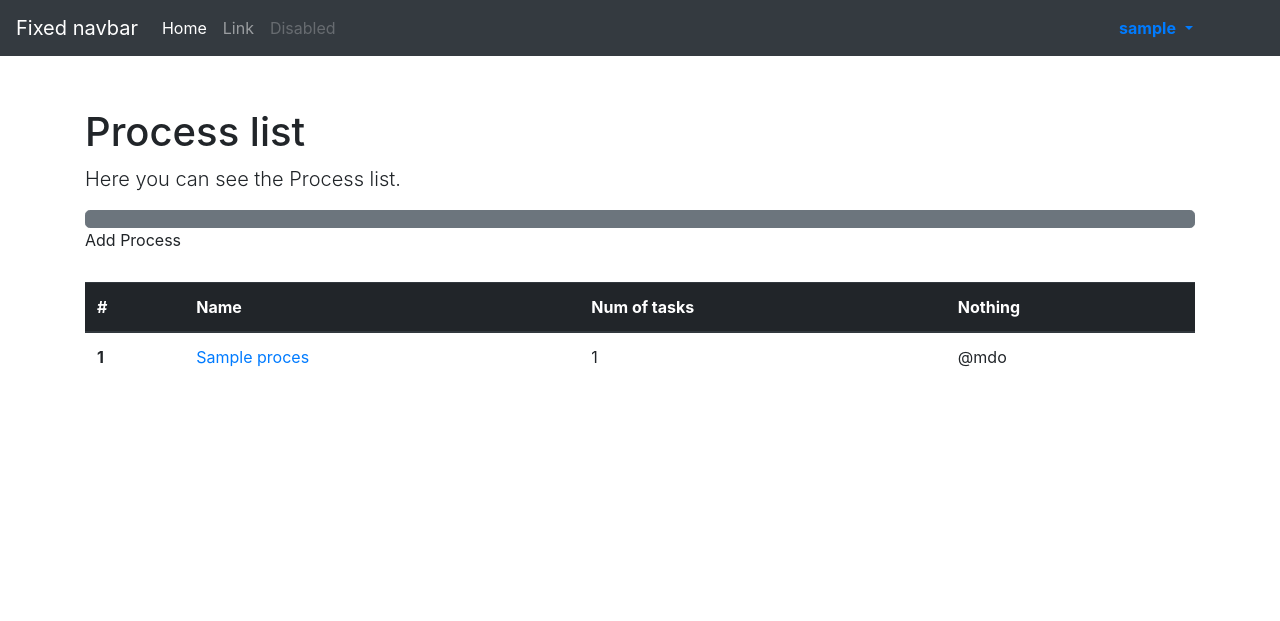
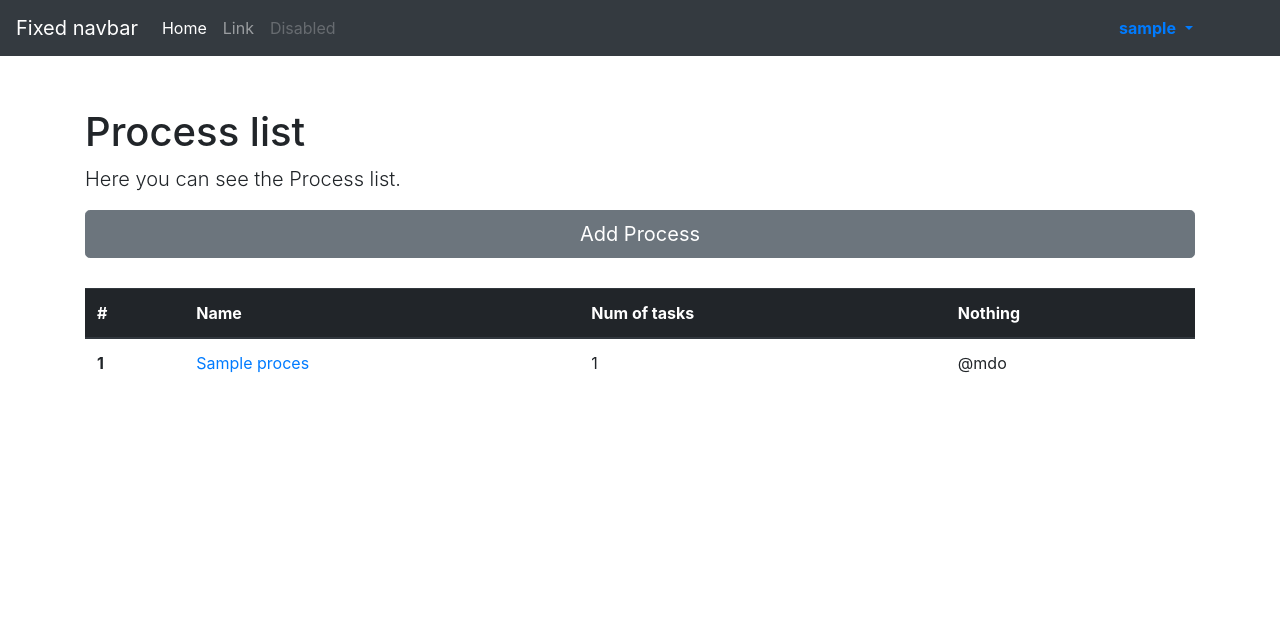
Before and after one commit to amirmohsen-am/graduation-system-project-fall96, a Django app: page /designer in a window 1280 px wide. Shown: the top 621 px of the page. Run offline with Django 3.2, Linux system fonts and the light colour scheme; a user stored in the database is signed in; tables that the repository leaves empty hold one stand-in row (values such as "Sample post"); some libraries are stand-ins or nearby versions.

Commit message:
Process_add page

```diff
--- a/graduation_system/main/templates/main/designer.html
+++ b/graduation_system/main/templates/main/designer.html
@@ -13,7 +13,7 @@
     <p class="lead">Here you can see the Process list.</p>
 
 
-    <a type="button" class="btn btn-secondary btn-lg btn-block" href=""><a href="kir.com"></a>Add Process</a>
+    <a type="button" class="btn btn-secondary btn-lg btn-block" href="{% url 'process-add'%}">Add Process</a>
     <div style="height: 30px"></div>
     <table class="table">
       <thead class="thead-dark">
--- a/graduation_system/main/urls.py
+++ b/graduation_system/main/urls.py
@@ -14,5 +14,5 @@ urlpatterns = [
     url(r'^process/(?P<process_id>\d+)$', views.process_view, name='process-view'),
     url(r'^task/(?P<task_id>\d+)$', views.task_view, name='task-view'),
     url(r'^task_add/(?P<process_id>\d+$)', views.task_add, name='task-add'),
-    url(r'^process_add/', views.task_add, name='process-add'),
+    url(r'^process_add/', views.process_add, name='process-add'),
 ]
```
